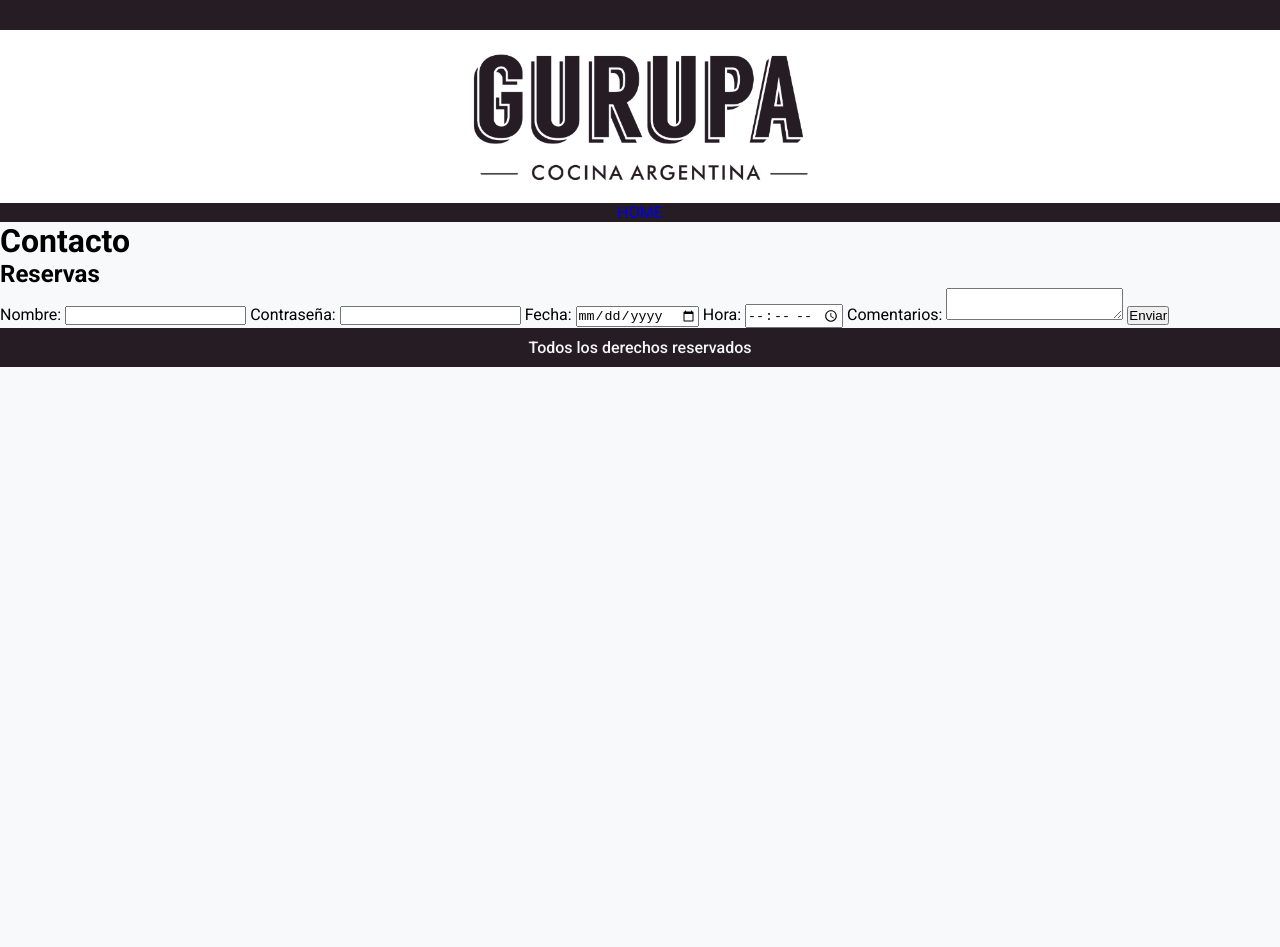
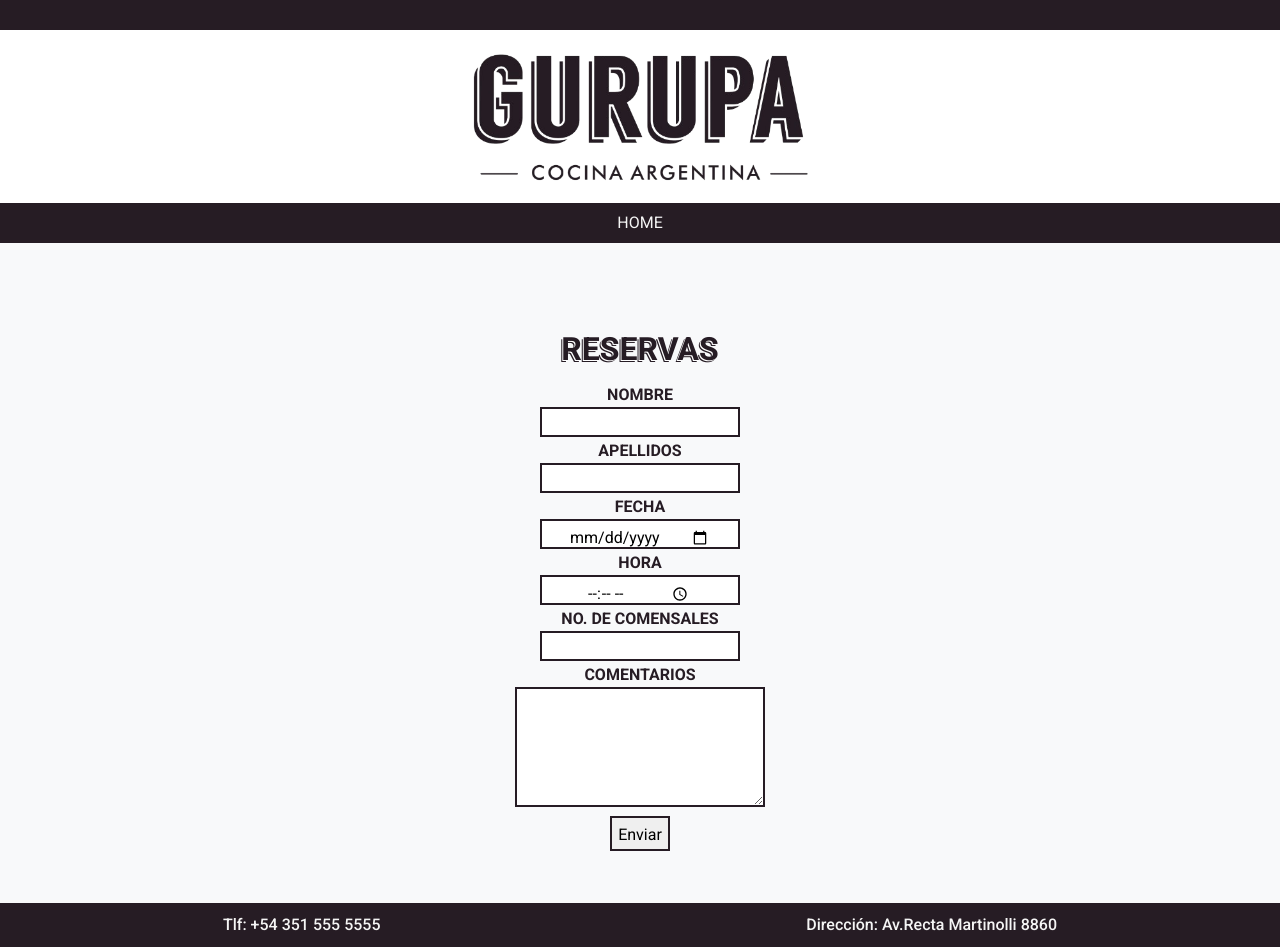
Before and after one commit to Luis-Rivera90/ProyectoCoder65250, a plain HTML site: page pages/contacto.html in a window 1280 px wide. Before the commit the page ends 800 px from the top, so only its background shows below. Drawn offline with nearby package versions, Linux system fonts and the light colour scheme.

Commit message:
Reservas

```diff
--- a/pages/contacto.html
+++ b/pages/contacto.html
@@ -4,55 +4,79 @@
         <meta charset="UTF-8">
         <meta name="viewport" content="width=device-width, initial-scale=1.0">
 
+        <!--Bootstrap-->
+        <link href="https://cdn.jsdelivr.net/npm/bootstrap@5.3.3/dist/css/bootstrap.min.css" rel="stylesheet" integrity="sha384-QWTKZyjpPEjISv5WaRU9OFeRpok6YctnYmDr5pNlyT2bRjXh0JMhjY6hW+ALEwIH" crossorigin="anonymous">
+
+       <!--Google fonts-->
         <link rel="preconnect" href="https://fonts.googleapis.com">
         <link rel="preconnect" href="https://fonts.gstatic.com" crossorigin>
         <link href="https://fonts.googleapis.com/css2?family=Roboto:ital,wght@0,100;0,300;0,400;0,500;0,700;0,900;1,100;1,300;1,400;1,500;1,700;1,900&display=swap" rel="stylesheet">
 
+        <!--CSS-->
         <link rel="stylesheet" href="../CSS/main.css">
 
-    <title>Contacto - Gurupa</title>
+        <title>Reservas - Gurupa</title>
     </head>
 <body>
     <header>
+
         <!--Logo-->
-        <img src="../img/gurupa-logo1.png" alt="Letras negras y en mayúsculas en fondo blanco con el nombre de la empresa Gurupa, debajo y en letras mas pequeñas la frase cocina argentina">
-        <!--Menú de navegación-->
-        <nav>
-            <ul>
-               <li>
-                  <a href="../index.html">Home</a>
+
+            <img src="../img/gurupa-logo1-removebg-preview.png" alt="Letras negras y en mayúsculas en fondo blanco con el nombre de la empresa Gurupa, debajo y en letras mas pequeñas la frase cocina argentina">
+
+        <!-- Menú de navegación-->
+
+        <nav class="navbar navbar-expand-lg">
+          <div class="container-fluid">
+            <button class="navbar-toggler" type="button" data-bs-toggle="collapse" data-bs-target="#navbarNav" aria-controls="navbarNav" aria-expanded="false" aria-label="Toggle navigation">
+              <span class="navbar-toggler-icon"></span>
+            </button>
+            <div class="collapse navbar-collapse" id="navbarNav">
+              <ul class="navbar-nav">
+                <li class="nav-item">
+                  <a class="nav-link" aria-current="page" href="../index.html">Home</a>
                 </li>
               </ul>
+            </div>
+          </div>
         </nav>
 
     </header>
-    <main>
-        <h1>Contacto</h1>
-
-        <h2>Reservas</h2>
+    <main class="reservas">
 
         <!--formulario de reserva-->
 
-        <form action="/submit" method="post">
+        <form class="formulario" action="/submit" method="post">
 
-            <label for="Nombre">Nombre:</label>
+            <h2 class="title">Reservas</h2>
+
+            <div class="nombre">
+                <label for="Nombre">Nombre</label>
                 <input type="text" name="Nombre" id="Nombre">
-
-            <!--El input password es solo para demostrar que pude hacerlo, mas no tiene sentido en este formulario-->
-
-            <label for="Password">Contraseña:</label>
-            <input type="password" name="password" id="Pasword">
-
-            <label for="Fecha">Fecha:</label>
+            </div>
+            <div class="apellidos">
+                <label for="Apellidos">Apellidos</label>
+                <input type="text" name="Apellidos" id="Apellidos">
+            </div>
+            <div class="fecha">
+                <label for="Fecha">Fecha</label>
                 <input type="date" name="fecha" id="Fecha">
-
-            <label for="Hora">Hora:</label>
+            </div>
+            <div class="hora">
+                <label for="Hora">Hora</label>
                 <input type="time" name="Hora" id="Hora">
-
-            <label for="Mensaje">Comentarios:</label>
+            </div>
+            <div class="comensales">
+                <label for="Comensales">No. de Comensales</label>
+                <input type="text" name="Comensales" id="Comensales">
+            </div>
+            <div class="comentario">
+                <label for="Mensaje">Comentarios</label>
                 <textarea name="Comentario" id="Mensaje"></textarea>
-
-            <input type="submit" value="Enviar">
+            </div>
+            <div>
+                <input class="submit" type="submit" value="Enviar">
+            </div>
 
         </form>
 
@@ -60,8 +84,12 @@
 
     <footer>
         <!--Derechos reservados, patrocinios y redes sociales-->
-        <p>Todos los derechos reservados</p>
+         <p>Tlf: +54 351 555 5555</p>
+         <p>Dirección: Av.Recta Martinolli 8860</p>
     </footer>
+
+    <!--Bootstrap js-->
+<script src="https://cdn.jsdelivr.net/npm/bootstrap@5.3.3/dist/js/bootstrap.bundle.min.js" integrity="sha384-YvpcrYf0tY3lHB60NNkmXc5s9fDVZLESaAA55NDzOxhy9GkcIdslK1eN7N6jIeHz" crossorigin="anonymous"></script>
 
 </body>
 </html>
--- a/sass/html/_general.scss
+++ b/sass/html/_general.scss
@@ -51,12 +51,13 @@ header {
 
     &-toggler {
         position: absolute;
-        right: 10px;
+        right: 20px;
         z-index: 1050;
     }
 
     &-collapse {
         position: relative;
+
     }
 }
 
@@ -68,6 +69,12 @@ footer{
     text-align: center;
     font-size: medium;
     font-weight: 500;
-    padding: 5px;
+    padding: 3px;
     align-self: center;
+    display: flex;
+    flex-direction: column;
+    justify-content: space-evenly;
+    p{
+        margin: auto;
+    }
 }
--- a/sass/html/_pages.scss
+++ b/sass/html/_pages.scss
@@ -1,4 +1,7 @@
+@import "../utilidades/variables";
+
 /* Estilos de los main Carta y vinos */
+
 .carta {
     @include flex-column;
     flex-direction: column;
@@ -209,3 +212,57 @@
 .pagesslide {
   width: 100%;
 }
+
+.reservas{
+  @include flex-column;
+  flex-direction: column;
+  font-weight: 600;
+  color: #261C24;
+  text-transform: uppercase;
+}
+
+.formulario{
+  @include flex-column;
+  flex-direction: column;
+  height: 600px;
+  padding: 20px;
+  margin: 30px;
+  justify-content: space-evenly;
+
+  h2{
+    line-height: 1.5;
+    font-weight: 700;
+    color: #261C24;
+    text-shadow: -1px 1px #FFFFFF, -2px 2px #261C24;
+    padding-top: 30px;
+  }
+
+  label, input{
+    display: flex;
+    flex-direction: column;
+    align-items: center;
+
+  }
+  textarea{
+    @include medidas(250px, 120px);
+    padding: 5px;
+  }
+
+  input{
+    @include medidas(200px, 30px);
+    padding: 5px;
+  }
+
+  input, textarea{
+    border: #261C24 2px solid;
+  }
+
+}
+
+.comensales input{
+  text-align: center
+}
+
+input.submit{
+  @include medidas(60px, 35px);
+}
--- a/sass/utilidades/_mq.scss
+++ b/sass/utilidades/_mq.scss
@@ -9,16 +9,18 @@
 
     .navbar{
         @include flex-row;
-        justify-content: space-between;
+        justify-content: space-around;
         width: 100%;
         margin: 0;
         padding: 0;
 
         &-toggler {
             margin-top: 15px;
-        margin-right: 30px;
+        margin-right: 100px;
         z-index: 1050;
         }
+
+
     }
 
     .gurupa{
@@ -74,6 +76,7 @@
 
     footer{
         padding: 20px;
+        flex-direction: row;
     }
 
 }
@@ -130,6 +133,7 @@
         width: 100vw;
         max-width: 100%;
         box-sizing: border-box;
+
     }
 
     .carrusel{
```
Also changed, not shown: index.html (+4 -5 lines), pages/carta.html (+3 -2 lines), pages/conocenos.html (+3 -2 lines), pages/menu.html (deleted, +0 -47 lines), pages/vinos.html (+3 -2 lines), CSS/main.css, 1 other file. Lines whose indentation alone changed are shown as unchanged.
